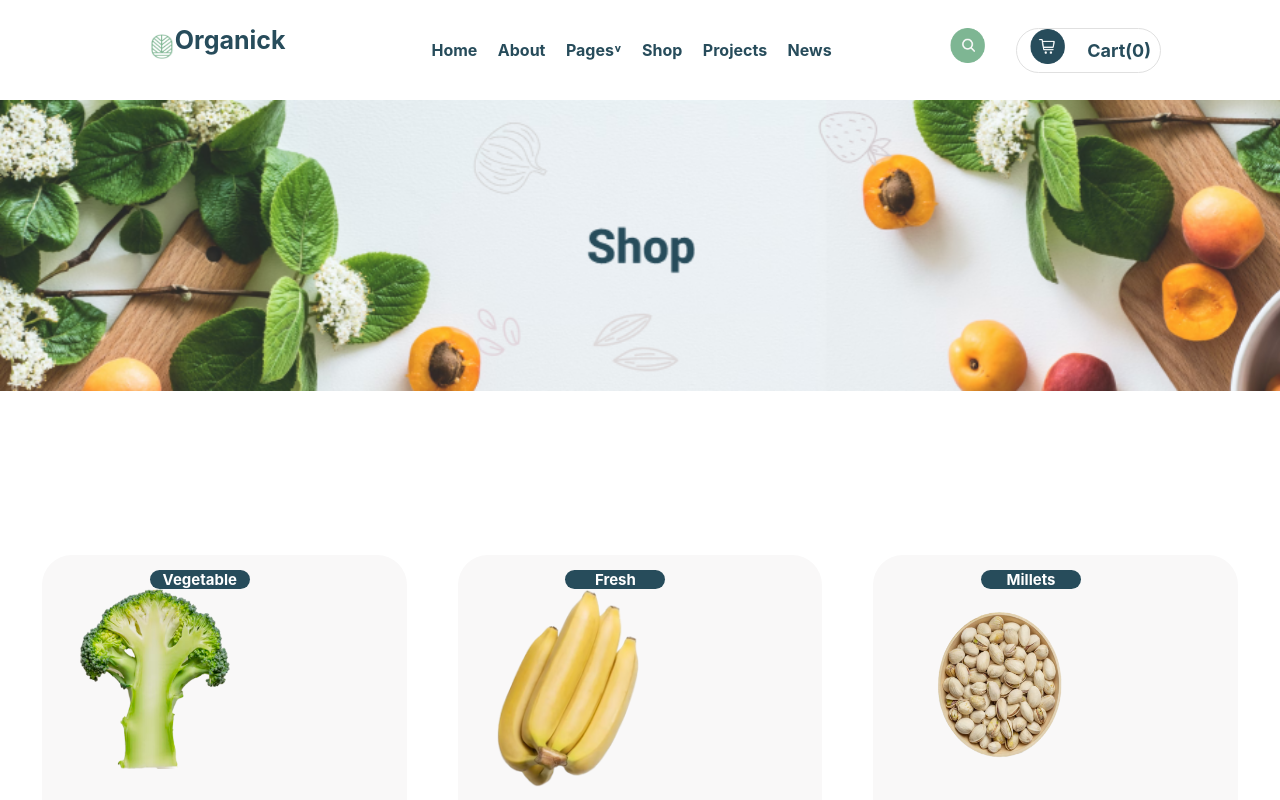
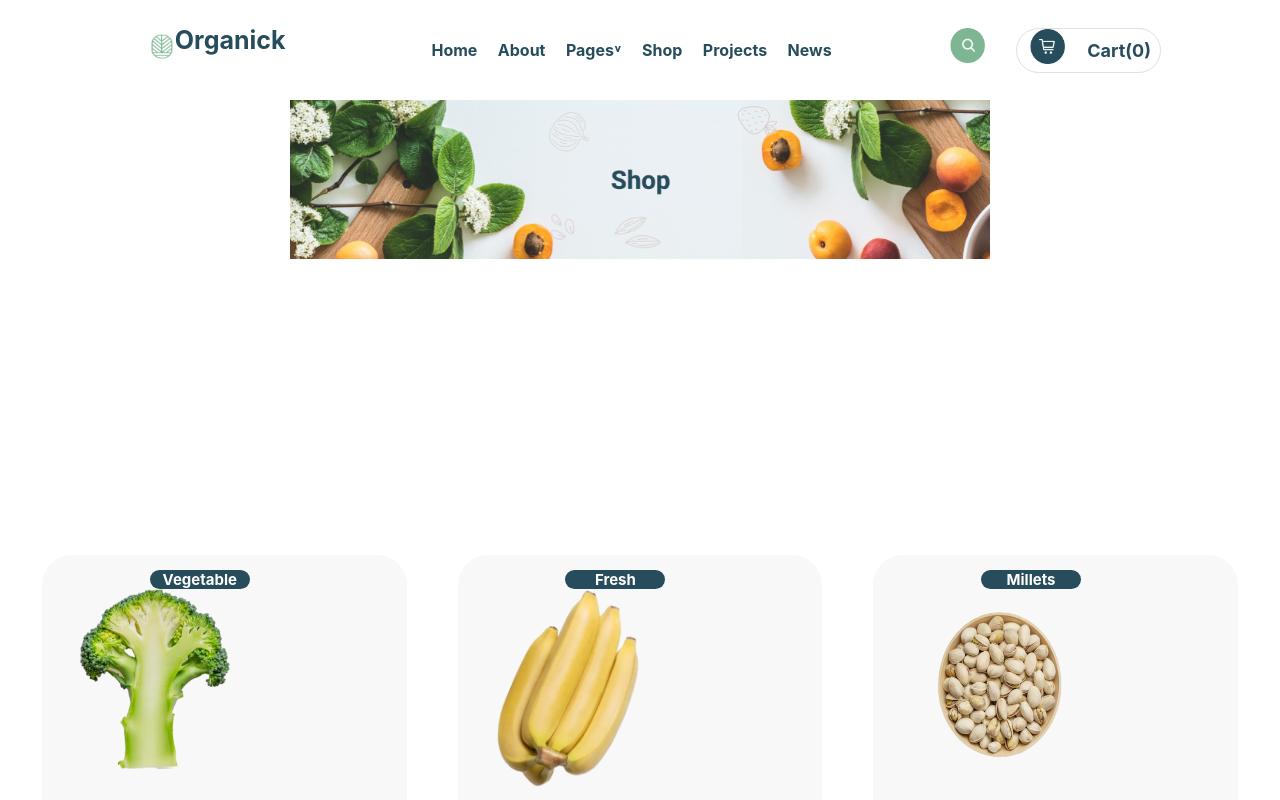
Before and after one commit to AramPetrosyan07/b_group, a React (Create React App) app: page / in a window 1280 px wide. Shown: the top 800 px of the page. Built offline with nearby package versions, Linux system fonts and the light colour scheme.

Commit message:
shop commit

```diff
--- a/src/shop/main.module.css
+++ b/src/shop/main.module.css
@@ -264,7 +264,12 @@ input::placeholder {
   display: none;
   font-size: 40px;
 }
+@media (max-width: 1920px){
+  .banner {
+  width: 700px
 
+  }
+}
 @media (max-width: 1400px) {
   .sub_header {
     width: 90%;
```
